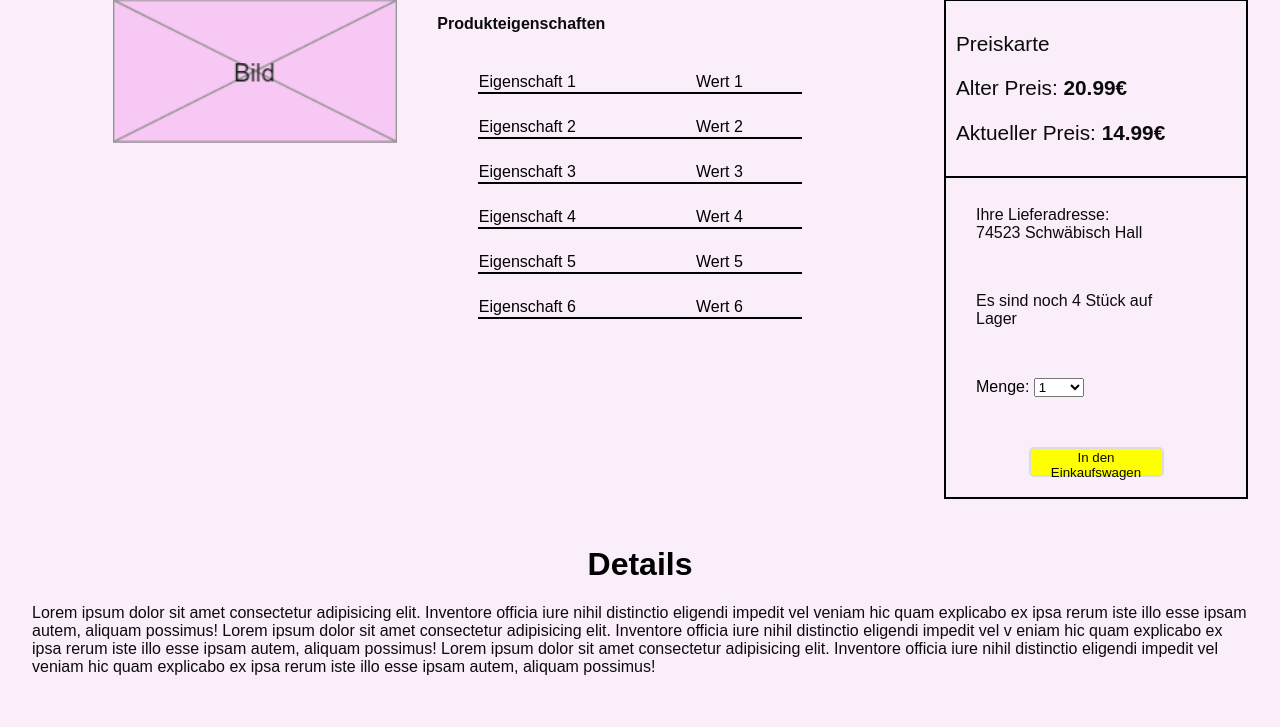
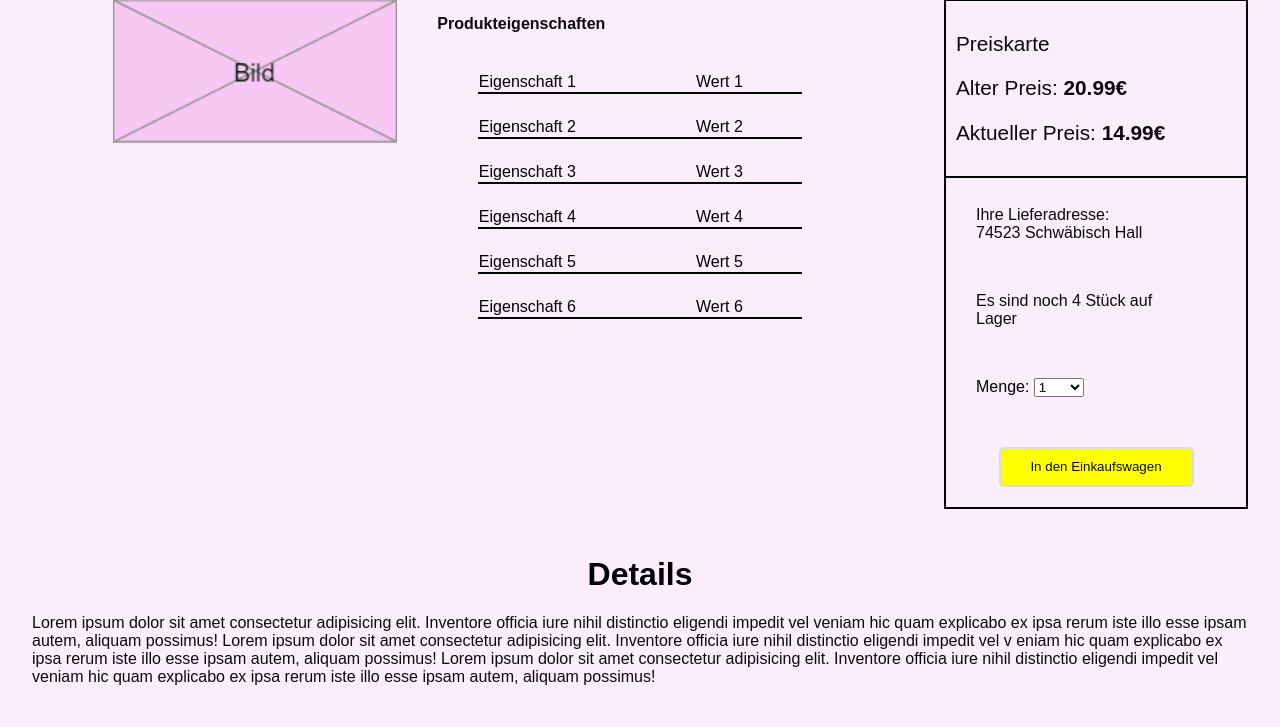
Before and after one commit to Projektarbeiten/ProjectPlatypus, a PHP site: page /productPage.php in a window 1280 px wide. Shown: the part 494-1221 px from the top of the page. Run offline with PHP 8.4, Linux system fonts and the light colour scheme.

Commit message:
CSS Anreihung geändert

```diff
--- a/css/styles.css
+++ b/css/styles.css
@@ -284,13 +284,20 @@ padding-top: 1.5rem;
     margin-bottom: 20px;
     margin-top:50px;
     border-radius: 5px;
-    width: 45%;
-    height: 30px;
+    width: 65%;
+    height: 40px;
     background-color: yellow;
     color: var(--font-color);
     border: 2px solid gainsboro
+
 }
 
+#cart-button:hover {
+	transition: ease-in-out .2s;
+	cursor:pointer;
+	background-color: greenyellow;
+
+}
 /* === Header === */
 
 header > .container {
```
